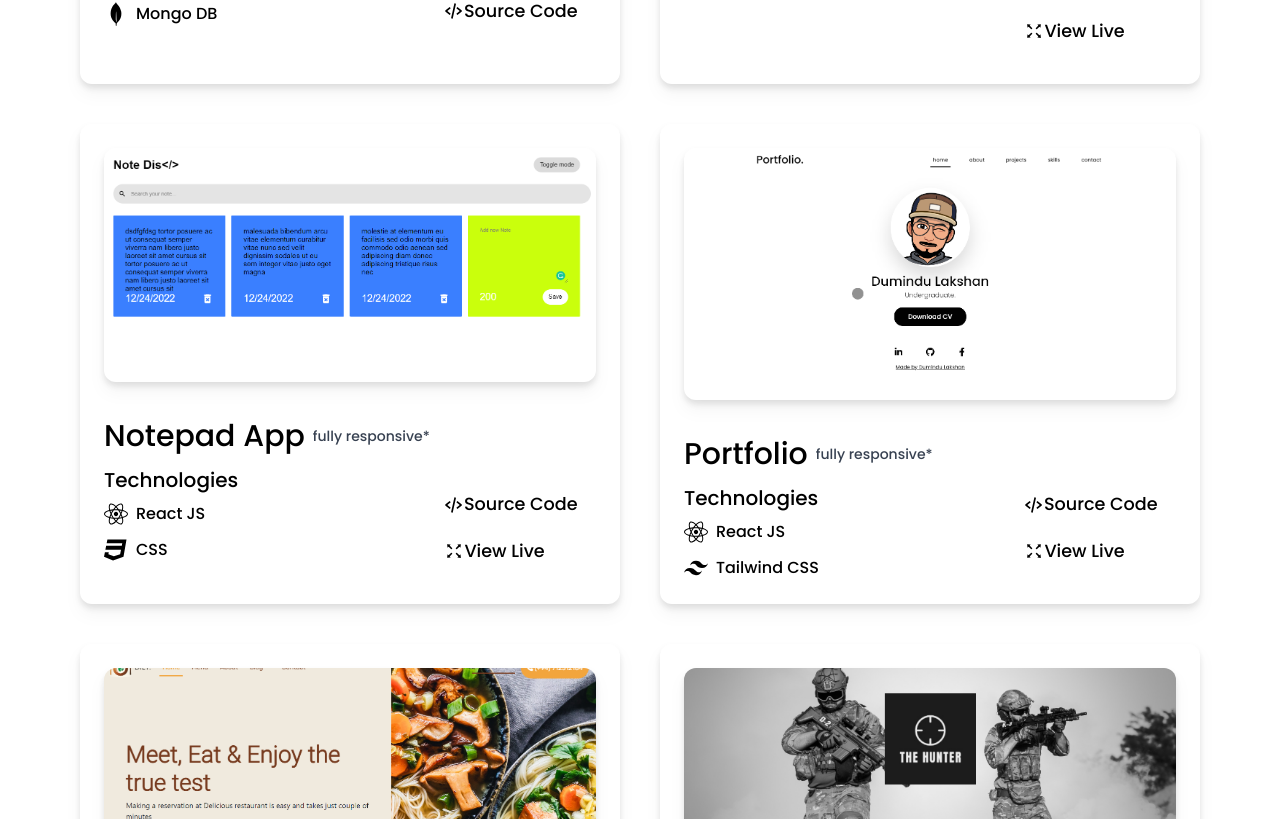
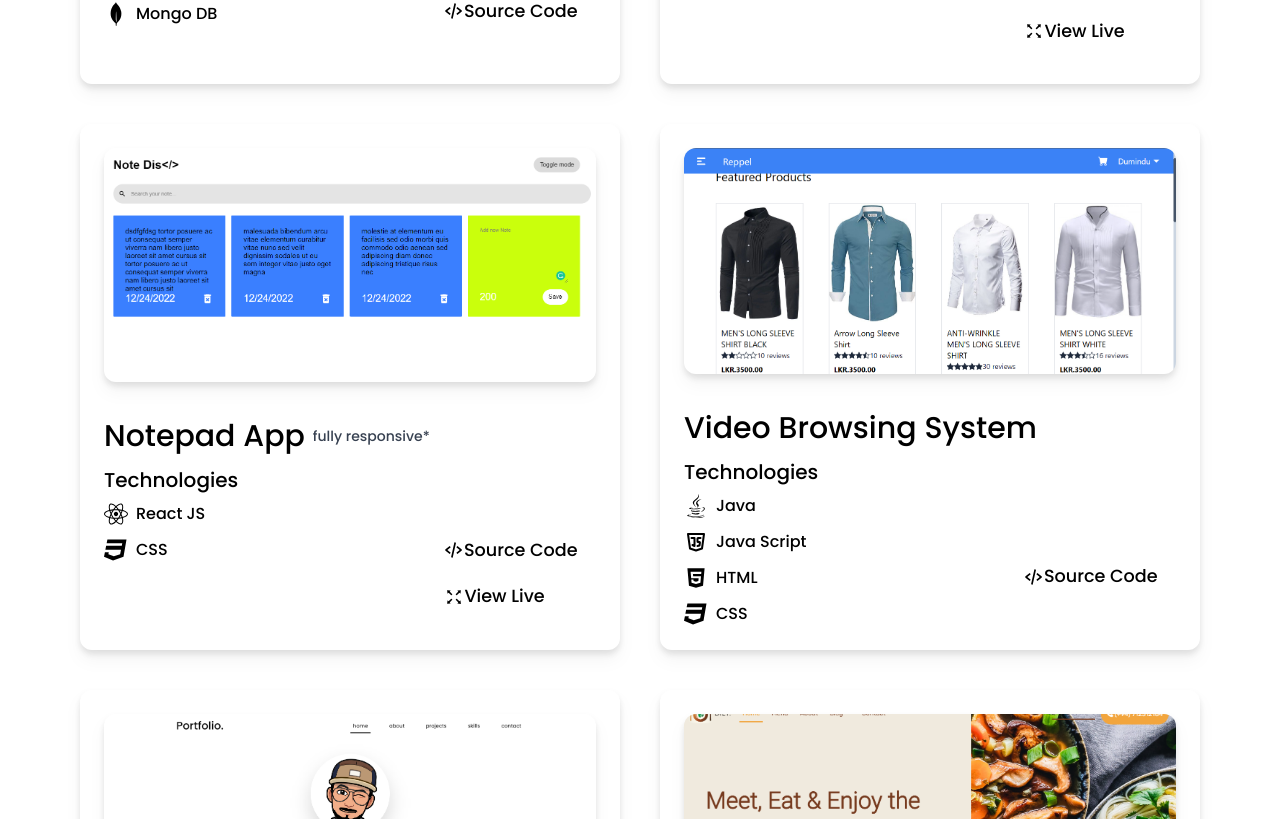
Before and after one commit to DuminduBandara/My_Portfolio, a React (Create React App) app: page /project in a window 1280 px wide. Shown: the part 1521-2340 px from the top of the page. Built offline with nearby package versions, Linux system fonts and the light colour scheme.

Commit message:
Update Project.js

```diff
--- a/src/components/Project.js
+++ b/src/components/Project.js
@@ -8,6 +8,7 @@ import { BiCodeAlt } from "react-icons/bi";
 import { FaNodeJs } from 'react-icons/fa';
 import { SiExpress } from "react-icons/si";
 import { SiMongodb } from "react-icons/si";
+import { FaJava } from 'react-icons/fa';
 
 
 import i1 from "../assets/projects/NTMS.png"
@@ -118,6 +119,20 @@ const Project = () => {
         },
         {
             id: 6,
+            name: "Video Browsing System",
+            break: "",
+            image: i2,
+            siteLink: null,
+            codeLink: "https://github.com/DuminduBandara/Video_Browsing_System.git",
+            tech: [
+                {tName: "Java", icon: <FaJava className="text-2xl"/>},
+                {tName: "Java Script", icon: <TbBrandJavascript className="text-2xl"/>},
+                { tName: "HTML", icon: <AiFillHtml5 className="text-2xl"/>},
+                { tName: "CSS", icon: <FaCss3 className="text-2xl"/>}
+            ]
+        },
+        {
+            id: 7,
             name: "Portfolio",
             break: "fully responsive*",
             image: i6,
@@ -129,7 +144,7 @@ const Project = () => {
             ]
         },
         {
-            id: 7,
+            id: 8,
             name: "Restaurant Website",
             break: "fully responsive*",
             image: i7,
@@ -143,7 +158,7 @@ const Project = () => {
             ]
         },
         {
-            id: 8,
+            id: 9,
             name: "Capture Flag Project",
             break: "",
             image: i8,
@@ -158,7 +173,7 @@ const Project = () => {
             ]
         },
         {
-            id: 9,
+            id: 10,
             name: "Online Banking System",
             break: "",
             image: i9,
```
